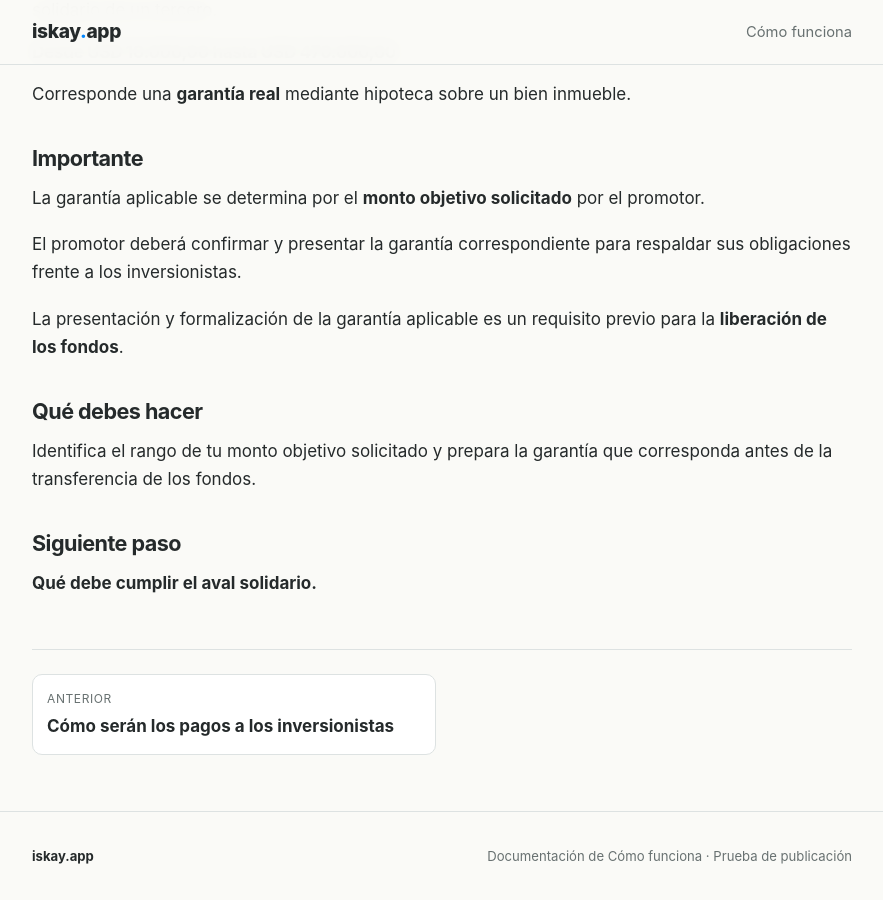
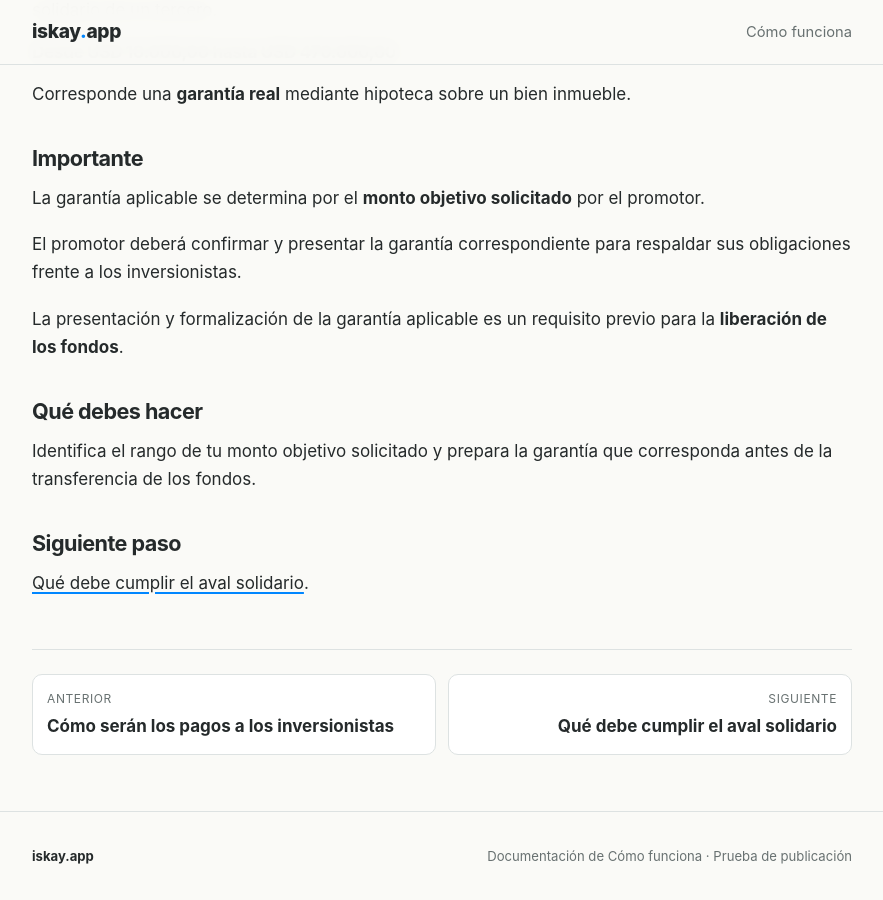
Before and after one commit to iskayApp/como-funciona, a Jekyll site: the page built from ideas/financiamiento-reembolsable/promotores/02-configura-tu-financiamiento/10-que-garantia-necesitas-segun-el-monto.md, in a window 1280 px wide and 900 px high, scrolled down 728 px. Shown: the whole window, without its empty margins (198-1081 px from the left). Built offline with Jekyll 4.4.1, drawn with Linux system fonts in a browser that asks for light colours; some of the changed lines change nothing that is shown.

Commit message:
docs: enlazar ficha 10 con ficha 11

```diff
--- a/ideas/financiamiento-reembolsable/promotores/02-configura-tu-financiamiento/10-que-garantia-necesitas-segun-el-monto.md
+++ b/ideas/financiamiento-reembolsable/promotores/02-configura-tu-financiamiento/10-que-garantia-necesitas-segun-el-monto.md
@@ -14,6 +14,8 @@ status: "Borrador para revisión"
 reviewed: "2026-10-31"
 prev_url: /financiamiento-reembolsable/promotores/configura-tu-financiamiento/como-seran-los-pagos-a-los-inversionistas/
 prev_title: "Cómo serán los pagos a los inversionistas"
+next_url: /financiamiento-reembolsable/promotores/configura-tu-financiamiento/que-debe-cumplir-el-aval-solidario/
+next_title: "Qué debe cumplir el aval solidario"
 ---
 
 # Qué garantía necesitas según el monto
@@ -49,4 +51,4 @@ Identifica el rango de tu monto objetivo solicitado y prepara la garantía que c
 
 ## Siguiente paso
 
-**Qué debe cumplir el aval solidario.**
+[Qué debe cumplir el aval solidario]({{ '/financiamiento-reembolsable/promotores/configura-tu-financiamiento/que-debe-cumplir-el-aval-solidario/' | relative_url }}).
```
